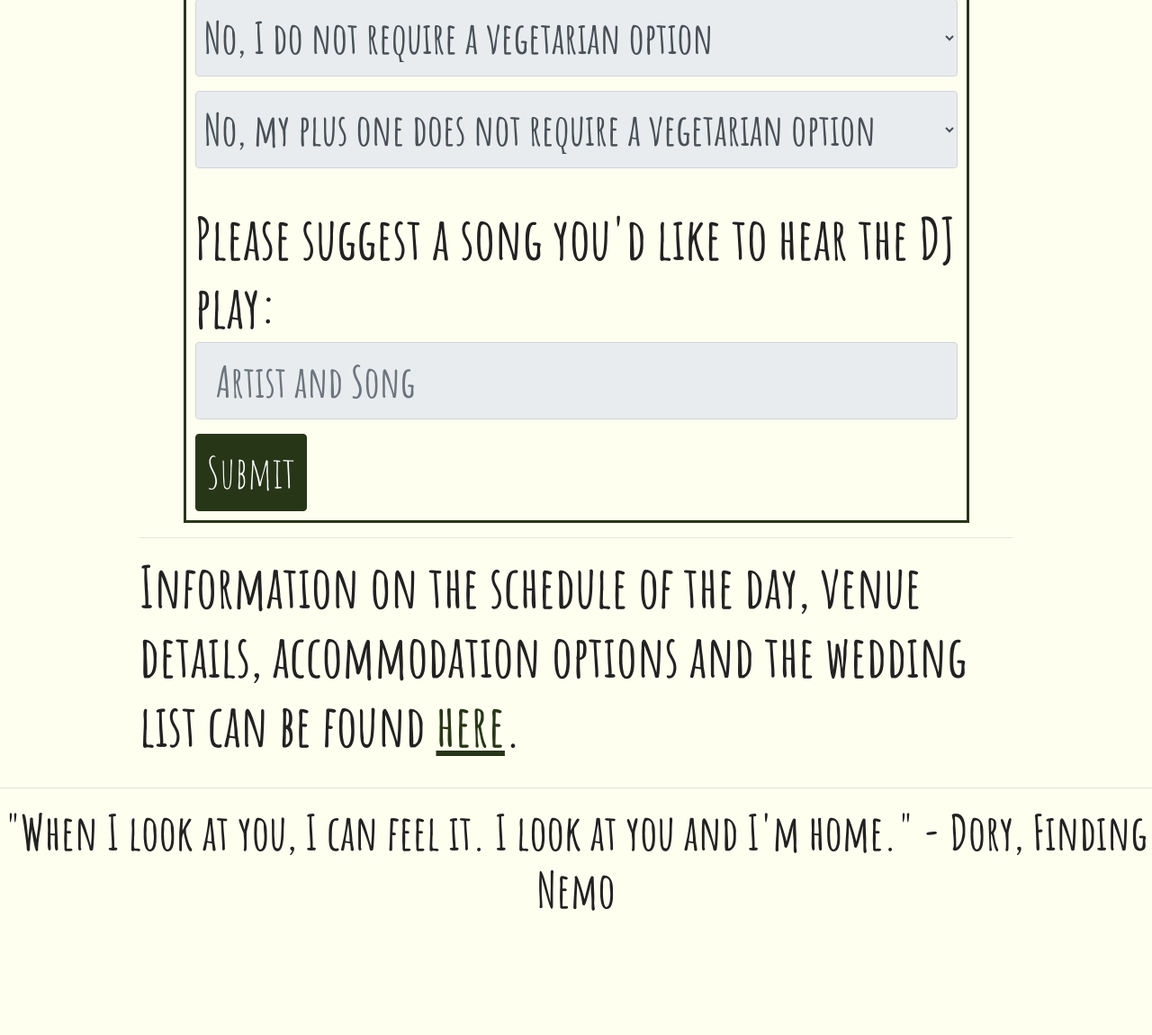
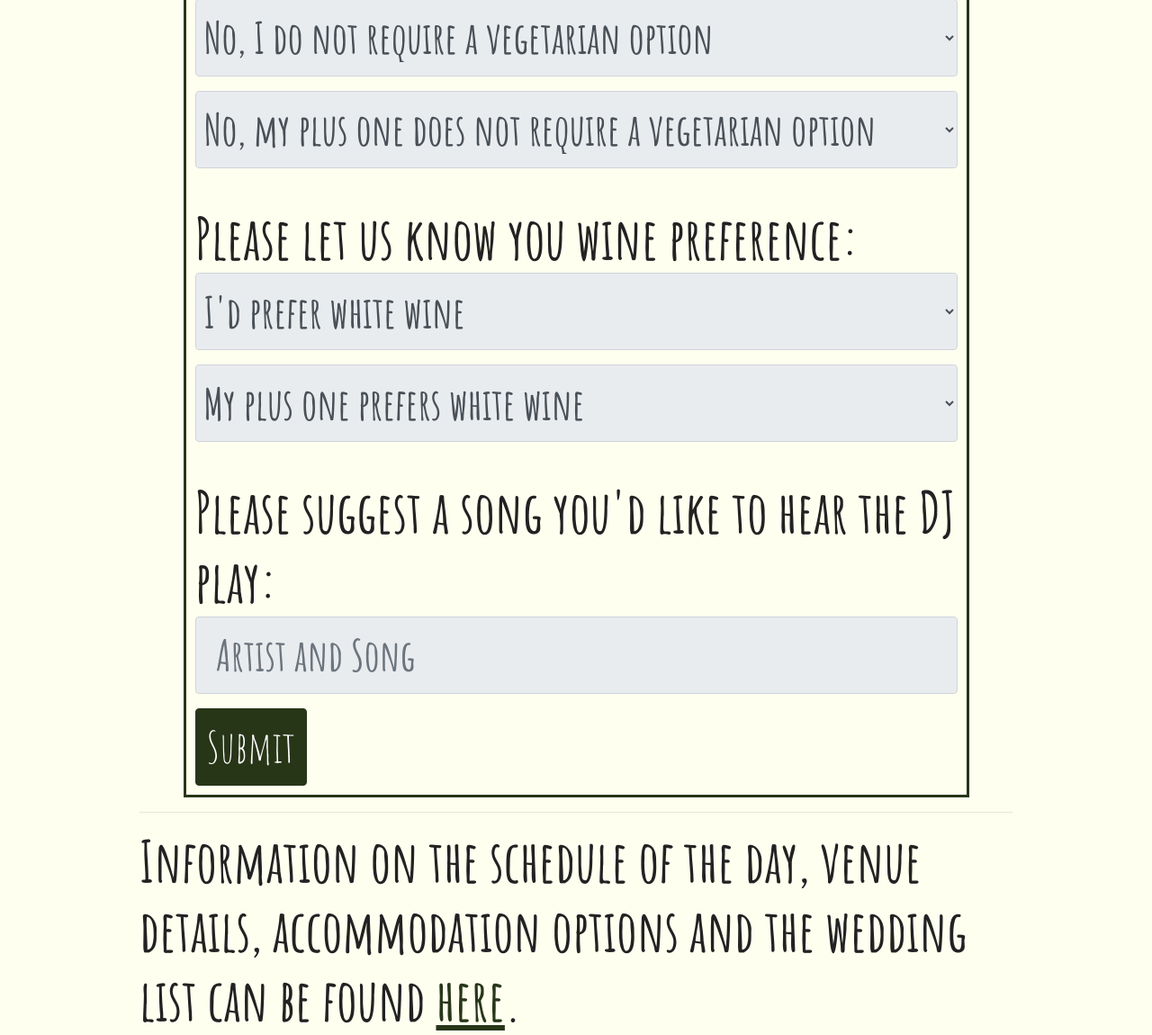
Before and after one commit to DanGahan/rsvp, a Django app: page / in a window 1280 px wide. Shown: the part 2933-4083 px from the top of the page at 90% size. Before the commit the page ends 3945 px from the top, so only its background shows below. Run offline with Django 3.2, Linux system fonts and the light colour scheme; some libraries are stand-ins or nearby versions.

Commit message:
db, frontend and backend updates to collect wine preferences

```diff
--- a/frontend/frontend/static/css/style.css
+++ b/frontend/frontend/static/css/style.css
@@ -19,7 +19,6 @@ body {
 	color: #222222;
 	font-family: "Amatic SC", sans-serif;
 	font-weight: 700;
-	font--size: 3em;
 	-webkit-font-smoothing: antialiased;
 	margin: 0;
     padding: 0;
@@ -1531,7 +1530,7 @@ only screen and (min-width: 576px) and (max-width: 767px) {
 						height: 0;
 						border-style: solid;
 						border-width: 9px 9px 9px 0;
-						border-color: transparent #FEFAE0; transparent transparent;
+						border-color: transparent #FEFAE0;
 						left: 0;
 						top: 10px;
 						margin-left: -9px;
--- a/frontend/frontend/static/js/form.js
+++ b/frontend/frontend/static/js/form.js
@@ -2,16 +2,20 @@ $(document).ready(function() {
     // Initialize the form elements
     let attendingSelect = $("#attending");
     let vegetarianSelect = $("#vegetarian");
+    let wineSelect = $("#wine");
     let plusOneSelect = $("#plus_one");
     let plusOneNameInput = $("#plus_one_name");
     let plusOneVegetarianSelect = $("#plus_one_vegetarian");
+    let plusOneWineSelect = $("#plus_one_wine");
     let songSuggestionInput = $("#song_suggestion");
 
     // Disable initial form elements
     vegetarianSelect.prop("disabled", true).addClass("disabled");
+    wineSelect.prop("disabled", true).addClass("disabled");
     plusOneSelect.prop("disabled", true).addClass("disabled");
     plusOneNameInput.prop("disabled", true).addClass("disabled");
     plusOneVegetarianSelect.prop("disabled", true).addClass("disabled");
+    plusOneWineSelect.prop("disabled", true).addClass("disabled");
     songSuggestionInput.prop("disabled", true).addClass("disabled");
 
     // Enable or disable form elements based on the selected values
@@ -20,22 +24,27 @@ $(document).ready(function() {
 
       if (attendingValue === "Yes") {
         vegetarianSelect.prop("disabled", false).removeClass("disabled");
+        wineSelect.prop("disabled", false).removeClass("disabled");
         plusOneSelect.prop("disabled", false).removeClass("disabled");
 
         if (plusOneSelect.val() === "Yes") {
           plusOneNameInput.prop("disabled", false).removeClass("disabled");
           plusOneVegetarianSelect.prop("disabled", false).removeClass("disabled");
+          plusOneWineSelect.prop("disabled", false).removeClass("disabled");
         } else {
           plusOneNameInput.prop("disabled", true).addClass("disabled");
           plusOneVegetarianSelect.prop("disabled", true).addClass("disabled");
+          plusOneWineSelect.prop("disabled", true).addClass("disabled");
         }
 
         songSuggestionInput.prop("disabled", false).removeClass("disabled");
       } else {
         vegetarianSelect.prop("disabled", true).addClass("disabled");
+        wineSelect.prop("disabled", true).addClass("disabled");
         plusOneSelect.prop("disabled", true).addClass("disabled");
         plusOneNameInput.prop("disabled", true).addClass("disabled");
         plusOneVegetarianSelect.prop("disabled", true).addClass("disabled");
+        plusOneWineSelect.prop("disabled", true).addClass("disabled");
         songSuggestionInput.prop("disabled", true).addClass("disabled");
       }
     });
@@ -45,9 +54,12 @@ $(document).ready(function() {
       if (attendingSelect.val() === "Yes" && plusOneSelect.val() === "Yes") {
         plusOneNameInput.prop("disabled", false).removeClass("disabled");
         plusOneVegetarianSelect.prop("disabled", false).removeClass("disabled");
+        plusOneWineSelect.prop("disabled", false).removeClass("disabled");
+
       } else {
         plusOneNameInput.prop("disabled", true).addClass("disabled");
         plusOneVegetarianSelect.prop("disabled", true).addClass("disabled");
+        plusOneWineSelect.prop("disabled", true).addClass("disabled");
       }
     });
   });
--- a/frontend/frontend/templates/all_rsvps.html
+++ b/frontend/frontend/templates/all_rsvps.html
@@ -48,10 +48,12 @@
                     <th>ID</th>
                     <th>Name</th>
                     <th>Attending?</th>
-                    <th>Vegatarian</th>
+                    <th>Vegetarian?</th>
+                    <th>Wine</th>
                     <th>Plus One</th>
                     <th>Plus One Name</th>
                     <th>Plus One Vegetarian?</th>
+                    <th>Plus One Wine</th>
                     <th>Song Suggestion</th>
                 </tr>
             </thead>
@@ -62,9 +64,11 @@
                         <td>{{ rsvp.name }}</td>
                         <td>{{ rsvp.attending }}</td>
                         <td>{{ rsvp.vegetarian }}</td>
+                        <td>{{ rsvp.wine }}</td>
                         <td>{{ rsvp.plus_one }}</td>
                         <td>{{ rsvp.plus_one_name }}</td>
                         <td>{{ rsvp.plus_one_vegetarian }}</td>
+                        <td>{{ rsvp.plus_one_wine }}</td>
                         <td>{{ rsvp.song_suggestion }}</td>
                     </tr>
                 {% endfor %}
--- a/frontend/frontend/templates/form.html
+++ b/frontend/frontend/templates/form.html
@@ -61,6 +61,22 @@
         </select>
       </div>
     </div>
+  <div class="row mb-3">
+    <div class="col-sm-12"><br/><h3>Please let us know you wine preference:</h3>
+      <select class="form-control" id="wine" name="wine" required>
+        <option value="White">I'd prefer white wine</option>
+        <option value ="Red">I'd prefer red wine</option>
+    </select>
+  </div>
+</div>
+<div class="row mb-3">
+  <div class="col-sm-12">
+    <select class="form-control" id="plus_one_wine" name="plus_one_wine" required>
+      <option value="White">My plus one prefers white wine</option>
+      <option value ="Red">My plus one prefers red wine</option>
+    </select>
+  </div>
+</div>
     <div class="row mb-3">
     <div class="col-sm-12">
       <br/><h3>Please suggest a song you'd like to hear the DJ play:</h3>
--- a/frontend/frontend/views.py
+++ b/frontend/frontend/views.py
@@ -29,9 +29,11 @@ def submit_data(request):
         name = request.POST.get('name')
         attending = request.POST.get('attending')
         vegetarian = request.POST.get('vegetarian')
+        wine = request.POST.get('wine')
         plus_one = request.POST.get('plus_one')
         plus_one_name = request.POST.get('plus_one_name')
         plus_one_vegetarian = request.POST.get('plus_one_vegetarian')
+        plus_one_wine = request.POST.get('plus_one_wine')
         song_suggestion = request.POST.get('song_suggestion')
 
         # Prepare data for API call
@@ -39,9 +41,11 @@ def submit_data(request):
             'name': name,
             'attending': attending,
             'vegetarian': vegetarian,
+            'wine': wine,
             'plus_one': plus_one,
             'plus_one_name': plus_one_name,
             'plus_one_vegetarian': plus_one_vegetarian,
+            'plus_one_wine': plus_one_wine,
             'song_suggestion': song_suggestion
         }
 
```
Also changed, not shown: backend/app.py (+8 -2 lines), db/wine.sql (added, +7 -0 lines), README.md, 2 other files.
